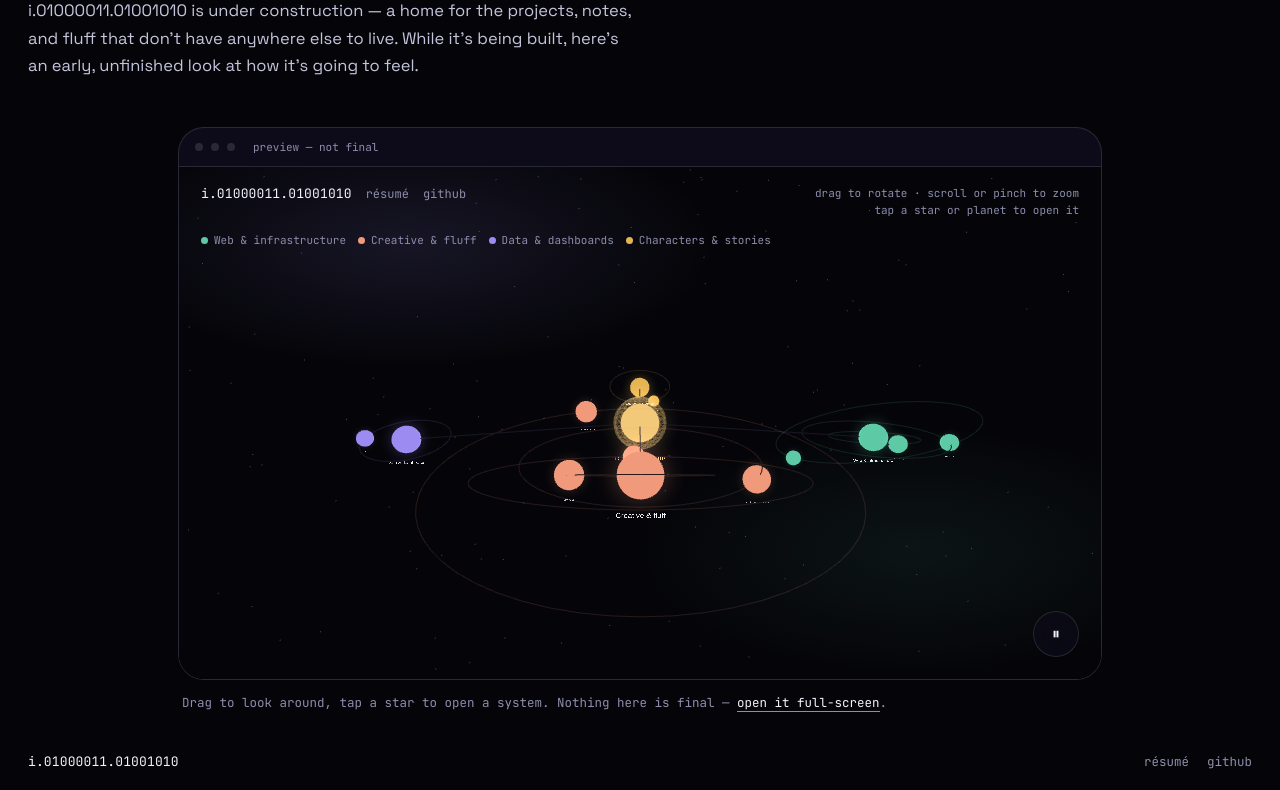
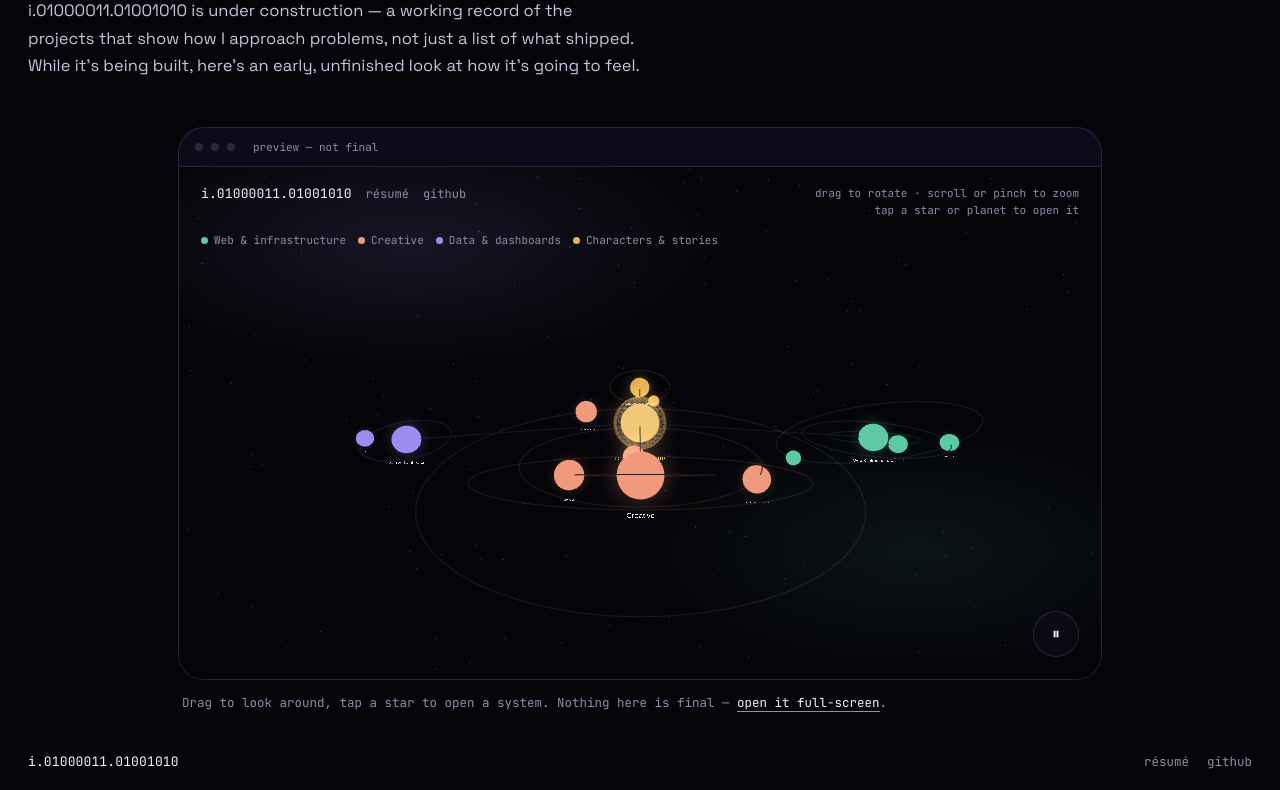
Before and after one commit to i-01000011-01001010/i-01000011-01001010_dev, a website: page public/index.html in a window 1280 px wide. Shown: the part 239-1029 px from the top of the page. Drawn offline with nearby package versions, Linux system fonts and the light colour scheme.

Commit message:
Remove internal 'fluff' shorthand from public copy

```diff
--- a/public/assets/data/projects.json
+++ b/public/assets/data/projects.json
@@ -33,7 +33,7 @@
     },
     {
       "id": "creative",
-      "label": "Creative & fluff",
+      "label": "Creative",
       "color": "#f0997b",
       "desc": "Projects that exist because they were fun to make, not because anyone asked for them.",
       "projects": [
--- a/public/index.html
+++ b/public/index.html
@@ -155,9 +155,9 @@
   <span class="pill">in progress</span>
   <h1>This site doesn't exist yet.</h1>
   <p class="lede">
-    i.01000011.01001010 is under construction — a home for the projects, notes, and fluff
-    that don't have anywhere else to live. While it's being built, here's an early,
-    unfinished look at how it's going to feel.
+    i.01000011.01001010 is under construction — a working record of the projects that
+    show how I approach problems, not just a list of what shipped. While it's being
+    built, here's an early, unfinished look at how it's going to feel.
   </p>
 </main>
 
```
